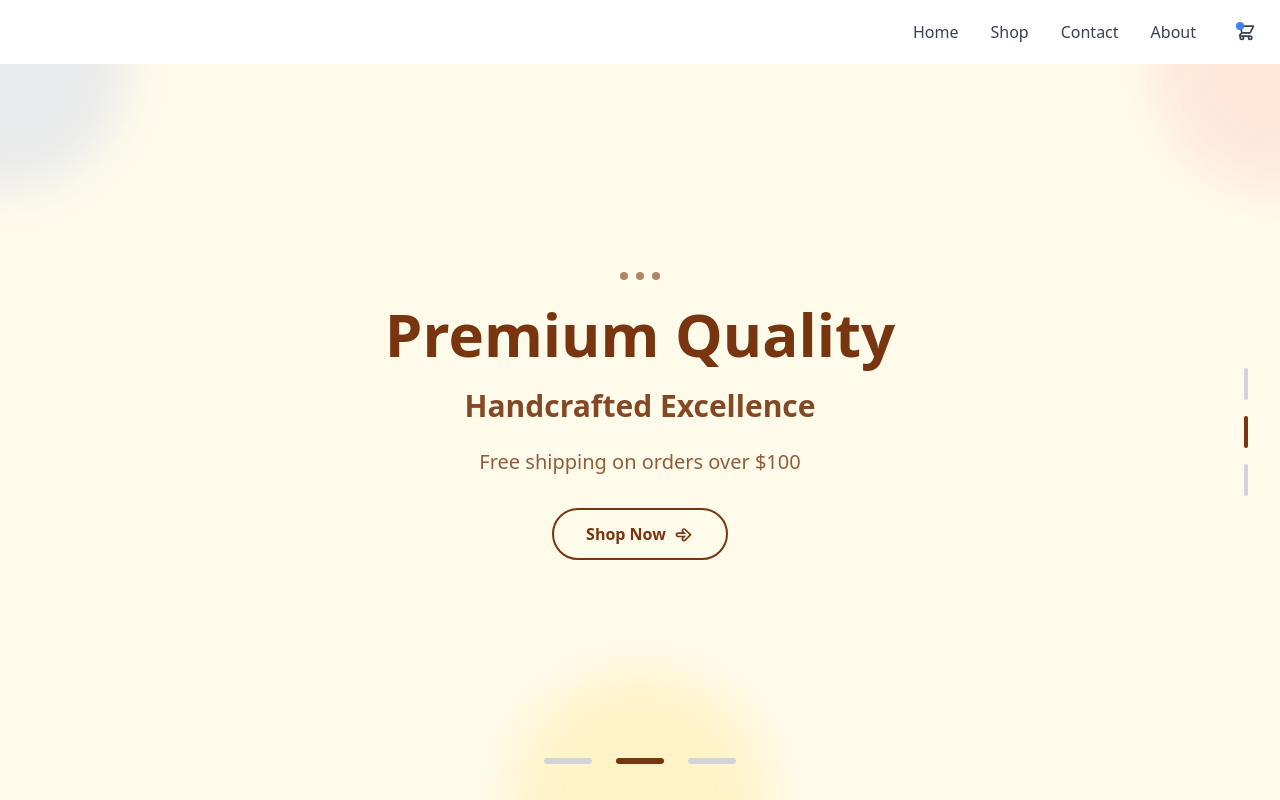
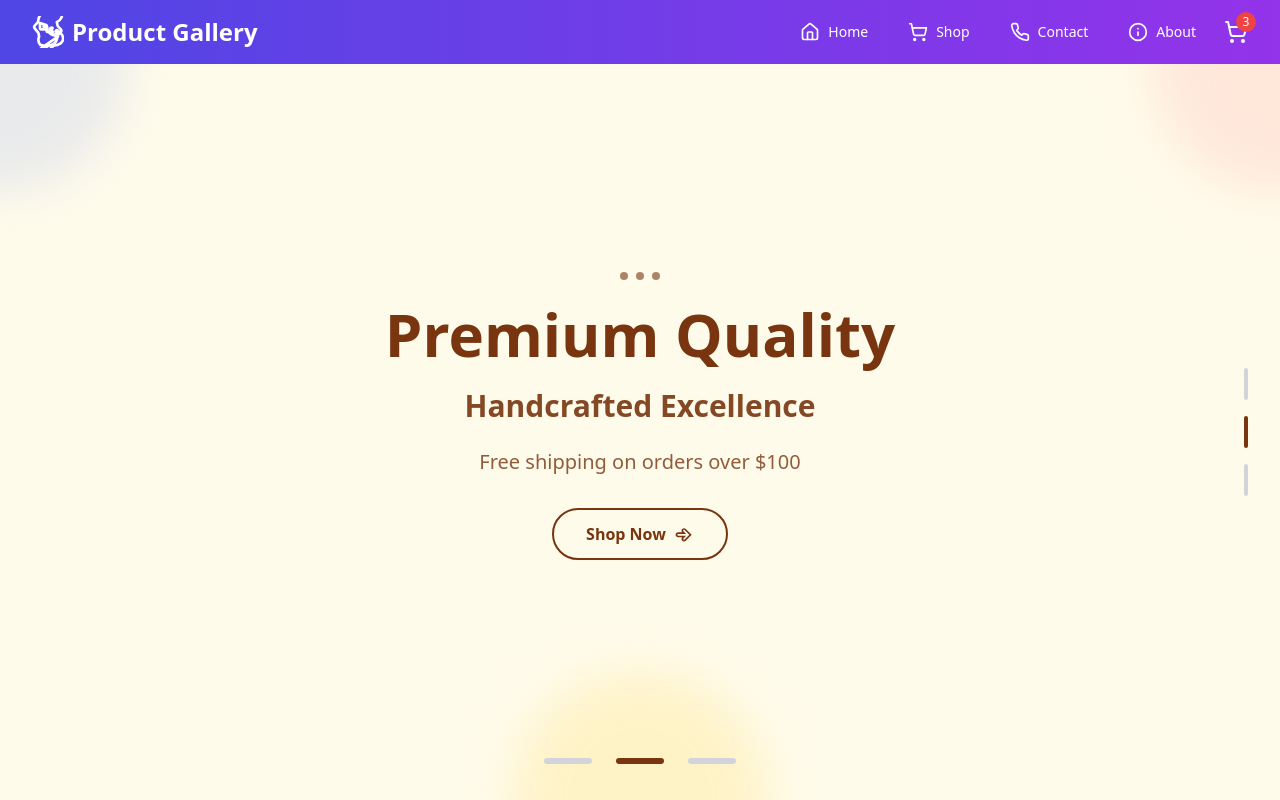
Before and after one commit to im-sanny/product-gallery, a React (Vite) app: page / in a window 1280 px wide. Shown: the top 800 px of the page. Built offline with nearby package versions, Linux system fonts and the light colour scheme.

Commit message:
update: updated the navbar

```diff
--- a/package.json
+++ b/package.json
@@ -10,6 +10,7 @@
     "preview": "vite preview"
   },
   "dependencies": {
+    "lucide-react": "^0.460.0",
     "react": "^18.3.1",
     "react-dom": "^18.3.1",
     "react-icons": "^5.3.0"
--- a/src/components/Navbar.jsx
+++ b/src/components/Navbar.jsx
@@ -1,4 +1,5 @@
-import { useState } from "react";
+import { useState } from 'react';
+import { Home, ShoppingCart, Phone, Info, Menu, X } from 'lucide-react';
 
 const Navbar = () => {
   const [isOpen, setIsOpen] = useState(false);
@@ -7,118 +8,92 @@ const Navbar = () => {
     setIsOpen(!isOpen);
   };
 
+  const NavLinks = [
+    { name: 'Home', href: '#', icon: Home },
+    { name: 'Shop', href: '#', icon: ShoppingCart },
+    { name: 'Contact', href: '#', icon: Phone },
+    { name: 'About', href: '#', icon: Info }
+  ];
+
   return (
-    <nav className="relative bg-white shadow dark:bg-gray-800">
-      <div className="container px-6 py-4 mx-auto md:flex md:justify-between md:items-center">
-        <div className="flex items-center justify-between">
-          <p className="text-2xl text-white">Product Gallery</p>
-
-          {/* Mobile menu button */}
-          <div className="flex lg:hidden">
-            <button
-              onClick={toggleMenu}
-              type="button"
-              className="text-gray-500 dark:text-gray-200 hover:text-gray-600 dark:hover:text-gray-400 focus:outline-none focus:text-gray-600 dark:focus:text-gray-400"
-              aria-label="toggle menu"
-            >
-              {!isOpen ? (
+    <nav className="bg-gradient-to-r from-indigo-600 to-purple-600 shadow-lg">
+      <div className="max-w-7xl mx-auto px-4 sm:px-6 lg:px-8">
+        <div className="flex justify-between h-16">
+          {/* Logo and Title */}
+          <div className="flex items-center">
+            <div className="flex-shrink-0 flex items-center">
               <svg
-                  xmlns="http://www.w3.org/2000/svg"
-                  className="w-6 h-6"
+                className="h-8 w-8 text-white mr-2"
                 fill="none"
                 viewBox="0 0 24 24"
                 stroke="currentColor"
-                  strokeWidth="2"
               >
                 <path
                   strokeLinecap="round"
                   strokeLinejoin="round"
-                    d="M4 8h16M4 16h16"
+                  strokeWidth={2}
+                  d="M19.428 15.428a2 2 0 00-1.022-.547l-2.387-.477a6 6 0 01-4.305-4.305l-.477-2.387a2 2 0 00-.547-1.022L6 5.354V9a1 1 0 001 1h3.646l-1.643-1.643a1 1 0 111.414-1.414L11 7.586V11a1 1 0 001 1h3.646l-1.643-1.643a1 1 0 111.414-1.414L15 9.586V13a1 1 0 001 1h3.646l-1.643-1.643a1 1 0 111.414-1.414l2.987 2.987a2 2 0 01.547 1.022l.477 2.387a6 6 0 01-4.305 4.305l-2.387.477a2 2 0 00-1.022.547l-1.643 1.643a2 2 0 01-2.828 0l-1.643-1.643a2 2 0 00-1.022-.547l-2.387-.477A6 6 0 015.354 15.43l-.477-2.387a2 2 0 00-.547-1.022L2.354 9.646a2 2 0 010-2.828l1.643-1.643a2 2 0 00.547-1.022l.477-2.387a6 6 0 014.305-4.305l2.387-.477a2 2 0 001.022-.547l1.643-1.643a2 2 0 012.828 0l1.643 1.643a2 2 0 001.022.547l2.387.477A6 6 0 0118.646 4.57l.477 2.387a2 2 0 00.547 1.022l1.643 1.643a2 2 0 010 2.828l-1.643 1.643a2 2 0 00-.547 1.022l-.477 2.387a6 6 0 01-4.305 4.305l-2.387.477a2 2 0 00-1.022.547l-1.643 1.643a2 2 0 01-2.828 0z"
                 />
               </svg>
-              ) : (
-                <svg
-                  xmlns="http://www.w3.org/2000/svg"
-                  className="w-6 h-6"
-                  fill="none"
-                  viewBox="0 0 24 24"
-                  stroke="currentColor"
-                  strokeWidth="2"
+              <span className="text-2xl font-bold text-white">Product Gallery</span>
+            </div>
+          </div>
+
+          {/* Desktop Navigation */}
+          <div className="hidden sm:flex sm:items-center sm:ml-6 space-x-4">
+            {NavLinks.map((link) => (
+              <a
+                key={link.name}
+                href={link.href}
+                className="text-white hover:bg-indigo-500 hover:text-white px-3 py-2 rounded-md text-sm font-medium flex items-center space-x-2 transition-all duration-300 ease-in-out transform hover:scale-105"
               >
-                  <path
-                    strokeLinecap="round"
-                    strokeLinejoin="round"
-                    d="M6 18L18 6M6 6l12 12"
-                  />
-                </svg>
-              )}
+                <link.icon className="h-5 w-5" />
+                <span>{link.name}</span>
+              </a>
+            ))}
+
+            {/* Cart Icon */}
+            <div className="relative">
+              <a
+                href="#"
+                className="text-white hover:text-gray-200 transition-colors duration-300"
+              >
+                <ShoppingCart className="h-6 w-6" />
+                <span className="absolute -top-2 -right-2 bg-red-500 text-white rounded-full h-5 w-5 flex items-center justify-center text-xs">
+                  3
+                </span>
+              </a>
+            </div>
+          </div>
+
+          {/* Mobile Menu Button */}
+          <div className="flex sm:hidden items-center">
+            <button
+              onClick={toggleMenu}
+              className="text-white hover:text-gray-200 focus:outline-none focus:text-white transition-colors duration-300"
+            >
+              {isOpen ? <X className="h-6 w-6" /> : <Menu className="h-6 w-6" />}
             </button>
           </div>
         </div>
 
         {/* Mobile Menu */}
-        <div
-          className={`
-                        absolute inset-x-0 z-20 w-full px-6 py-4 transition-all duration-300 ease-in-out
-                        bg-white dark:bg-gray-800 md:mt-0 md:p-0 md:top-0 md:relative md:bg-transparent
-                        md:w-auto md:opacity-100 md:translate-x-0 md:flex md:items-center
-                        ${
-                          isOpen
-                            ? "translate-x-0 opacity-100"
-                            : "opacity-0 -translate-x-full md:opacity-100 md:translate-x-0"
-                        }`}
+        {isOpen && (
+          <div className="sm:hidden">
+            <div className="px-2 pt-2 pb-3 space-y-1 bg-white/10 backdrop-blur-sm rounded-lg">
+              {NavLinks.map((link) => (
+                <a
+                  key={link.name}
+                  href={link.href}
+                  className="text-white hover:bg-indigo-500 hover:text-white block px-3 py-2 rounded-md text-base font-medium flex items-center space-x-2 transition-all duration-300"
                 >
-          <div className="flex flex-col md:flex-row md:mx-6">
-            <a
-              className="my-2 text-gray-700 transition-colors duration-300 transform dark:text-gray-200 hover:text-blue-500 dark:hover:text-blue-400 md:mx-4 md:my-0"
-              href="#"
-            >
-              Home
+                  <link.icon className="h-5 w-5" />
+                  <span>{link.name}</span>
                 </a>
-            <a
-              className="my-2 text-gray-700 transition-colors duration-300 transform dark:text-gray-200 hover:text-blue-500 dark:hover:text-blue-400 md:mx-4 md:my-0"
-              href="#"
-            >
-              Shop
-            </a>
-            <a
-              className="my-2 text-gray-700 transition-colors duration-300 transform dark:text-gray-200 hover:text-blue-500 dark:hover:text-blue-400 md:mx-4 md:my-0"
-              href="#"
-            >
-              Contact
-            </a>
-            <a
-              className="my-2 text-gray-700 transition-colors duration-300 transform dark:text-gray-200 hover:text-blue-500 dark:hover:text-blue-400 md:mx-4 md:my-0"
-              href="#"
-            >
-              About
-            </a>
-          </div>
-
-          <div className="flex justify-center md:block">
-            <a
-              className="relative text-gray-700 transition-colors duration-300 transform dark:text-gray-200 hover:text-gray-600 dark:hover:text-gray-300"
-              href="#"
-            >
-              <svg
-                className="w-5 h-5"
-                viewBox="0 0 24 24"
-                fill="none"
-                xmlns="http://www.w3.org/2000/svg"
-              >
-                <path
-                  d="M3 3H5L5.4 5M7 13H17L21 5H5.4M7 13L5.4 5M7 13L4.70711 15.2929C4.07714 15.9229 4.52331 17 5.41421 17H17M17 17C15.8954 17 15 17.8954 15 19C15 20.1046 15.8954 21 17 21C18.1046 21 19 20.1046 19 19C19 17.8954 18.1046 17 17 17ZM9 19C9 20.1046 8.10457 21 7 21C5.89543 21 5 20.1046 5 19C5 17.8954 5.89543 17 7 17C8.10457 17 9 17.8954 9 19Z"
-                  stroke="currentColor"
-                  strokeWidth="2"
-                  strokeLinecap="round"
-                  strokeLinejoin="round"
-                />
-              </svg>
-
-              <span className="absolute top-0 left-0 p-1 text-xs text-white bg-blue-500 rounded-full"></span>
-            </a>
+              ))}
             </div>
           </div>
+        )}
       </div>
     </nav>
   );
```
Also changed, not shown: 1 other file (tests, documents, lock files or other folders). Lines whose indentation alone changed are shown as unchanged.
